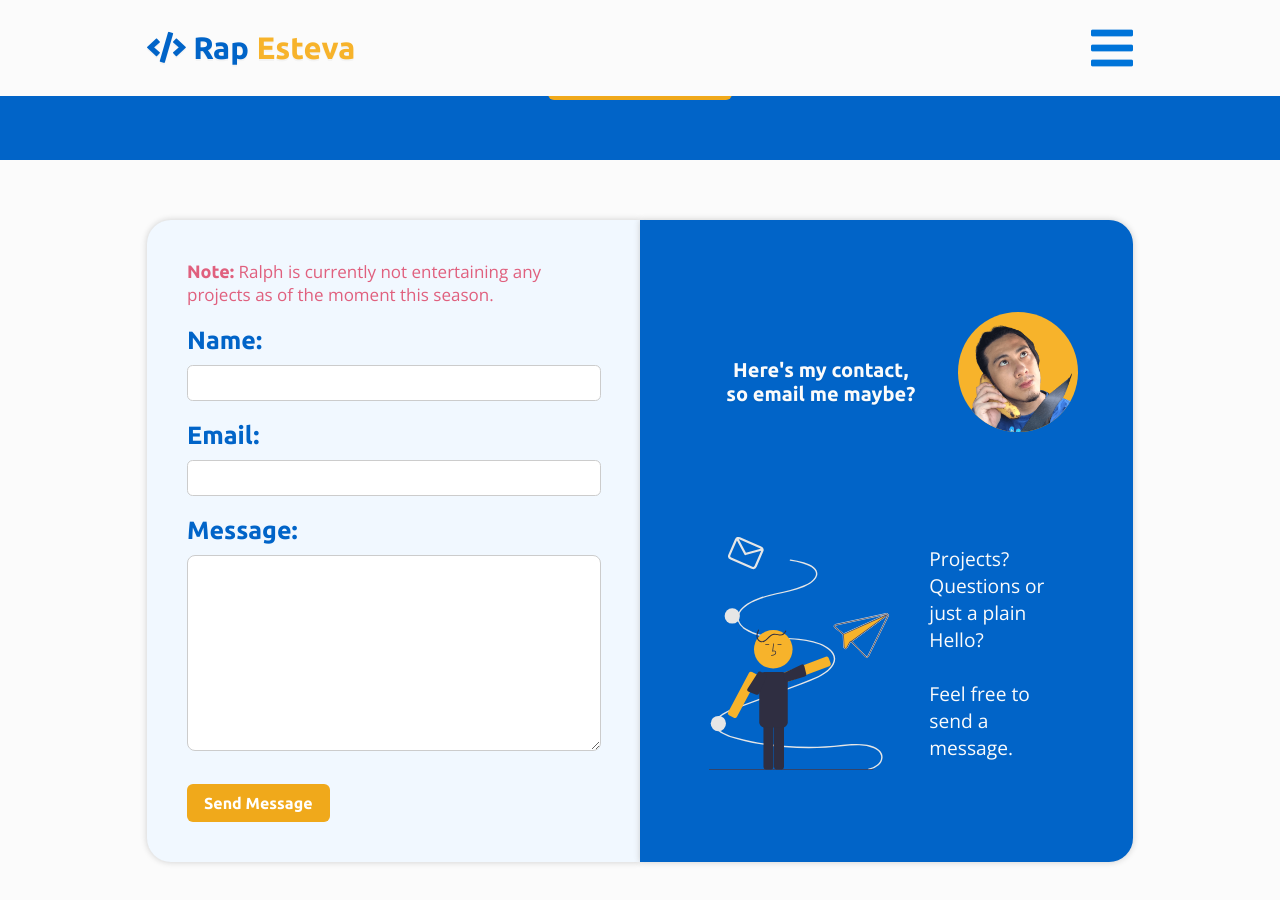
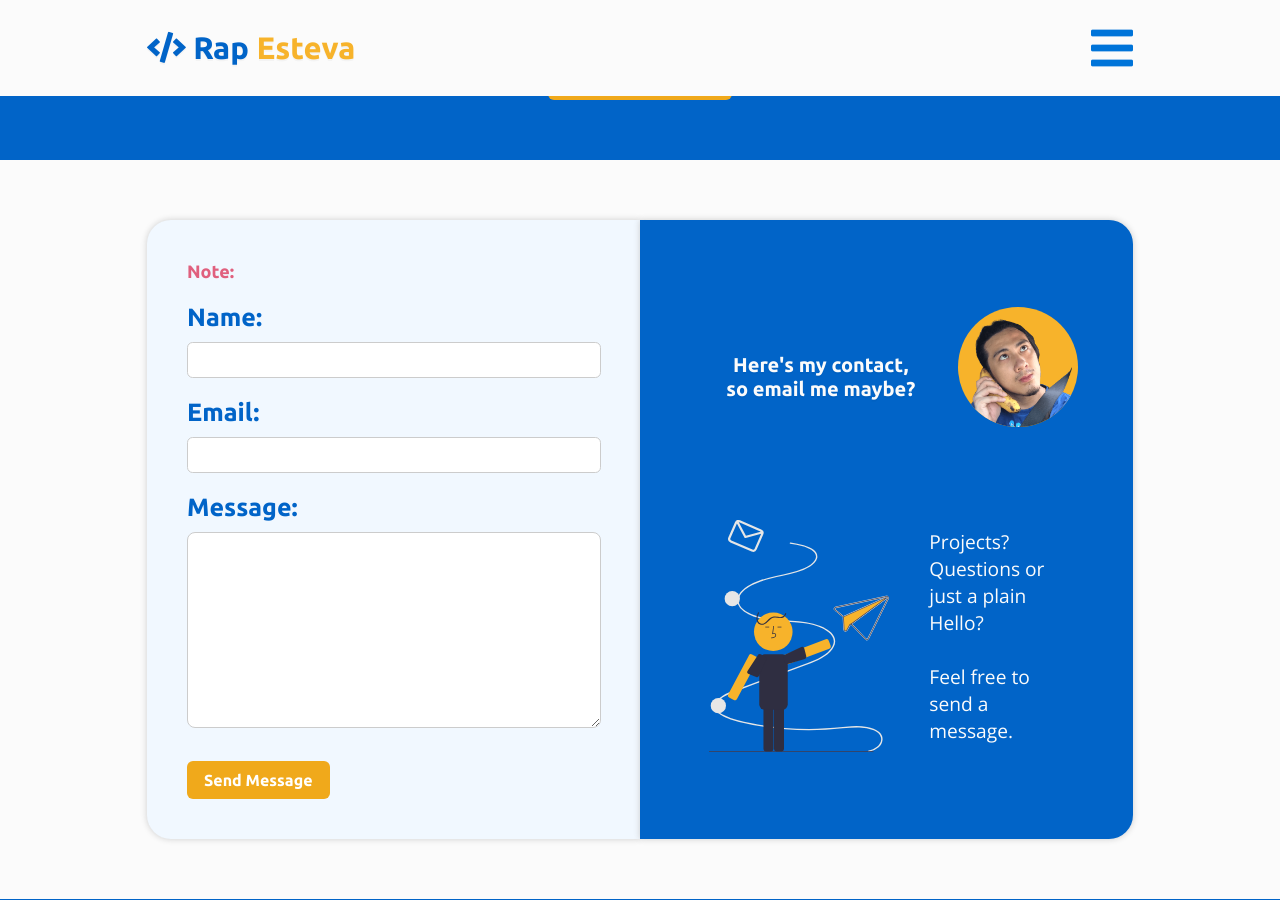
Before and after one commit to rapsamaniego27/portfolio-2020, a Jekyll site: the page built from index.html, in a window 1280 px wide and 900 px high, scrolled down 1405 px. Built offline with Jekyll 4.4.1, drawn with Linux system fonts in a browser that asks for light colours; nearby versions of some CDN libraries.

Commit message:
Update Defaults “site”

```diff
--- a/_data/main.yml
+++ b/_data/main.yml
@@ -12,4 +12,4 @@ summary: >-
   <br><br>
 
   Perseverance is of paramount importance. Excellence is sacrosanct. Never cease from learning; reserved, yet collaborator. Do not always go for conventional; naïve yet, adventurous.
-note: Ralph is currently not entertaining any projects as of the moment this season.
+note: ""
```
